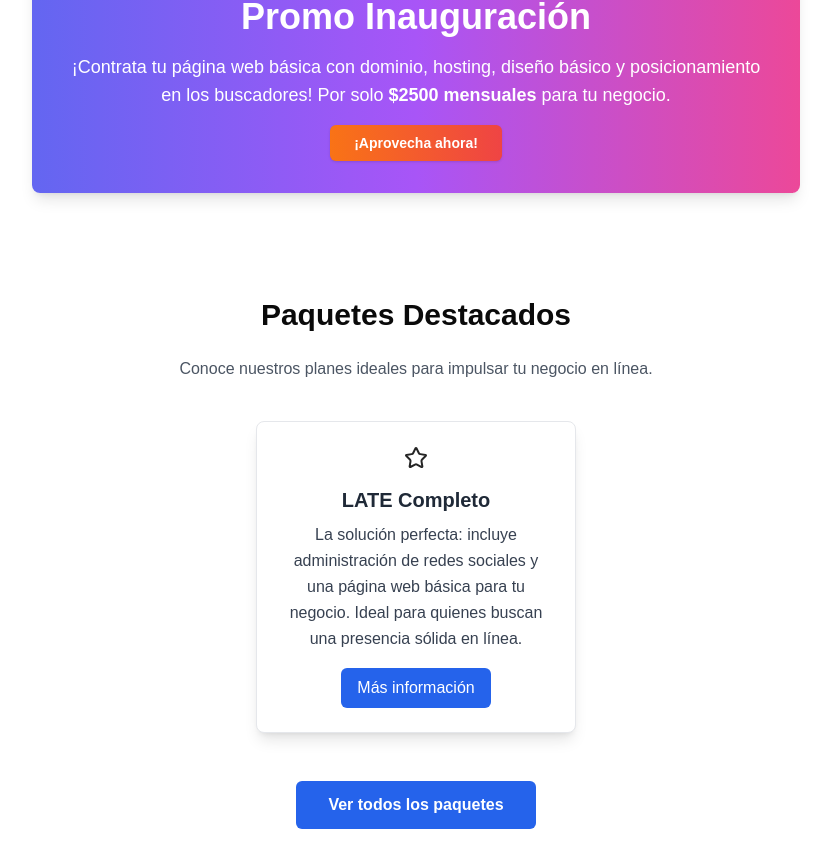
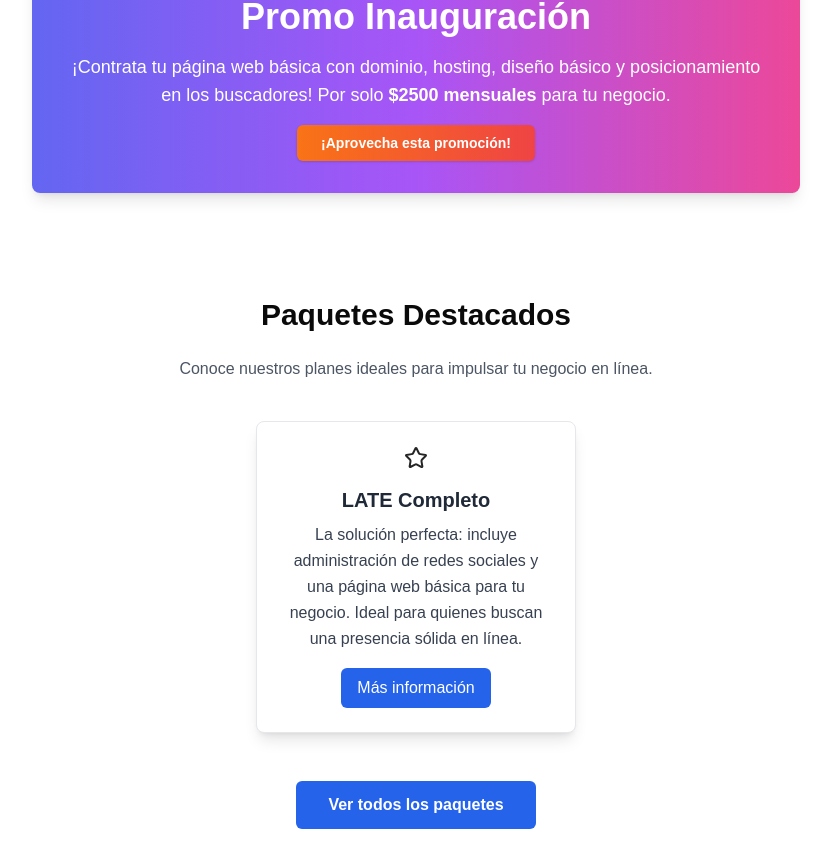
Before and after one commit to maramal/laso-uy, a Next.js app: page / in a window 1280 px wide. Shown: the part 1358-2225 px from the top of the page, without its empty margins (224-1055 px from the left). Built offline with nearby package versions, Linux system fonts and the light colour scheme.

Commit message:
link más accesible

```diff
--- a/components/promo-teaser.tsx
+++ b/components/promo-teaser.tsx
@@ -52,7 +52,7 @@ export default function PromoTeaser() {
                             "
                             aria-label="Aprovechar Promoción"
                         >
-                            ¡Aprovecha ahora!
+                            ¡Aprovecha esta promoción!
                         </Button>
                     </Link>
                 </div>
```
